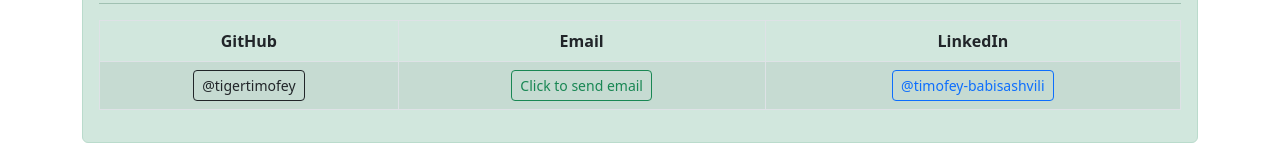
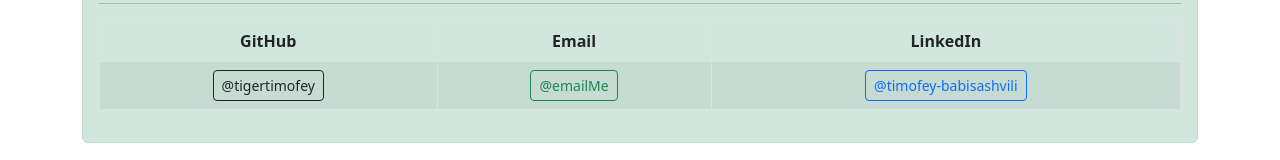
Before and after one commit to TigerTimofey/weather-app, a React (Create React App) app: page /weather-app/contact in a window 1280 px wide. Shown: the part 526-686 px from the top of the page. Built offline with nearby package versions, Linux system fonts and the light colour scheme; no server answers.

Commit message:
google API update

```diff
--- a/src/Contact/TableContact.jsx
+++ b/src/Contact/TableContact.jsx
@@ -30,7 +30,7 @@
               target="_blank"
               size="sm"
             >
-              Click to send email
+              @emailMe
             </Button>
           </td>
           <td className="text-center">
```
